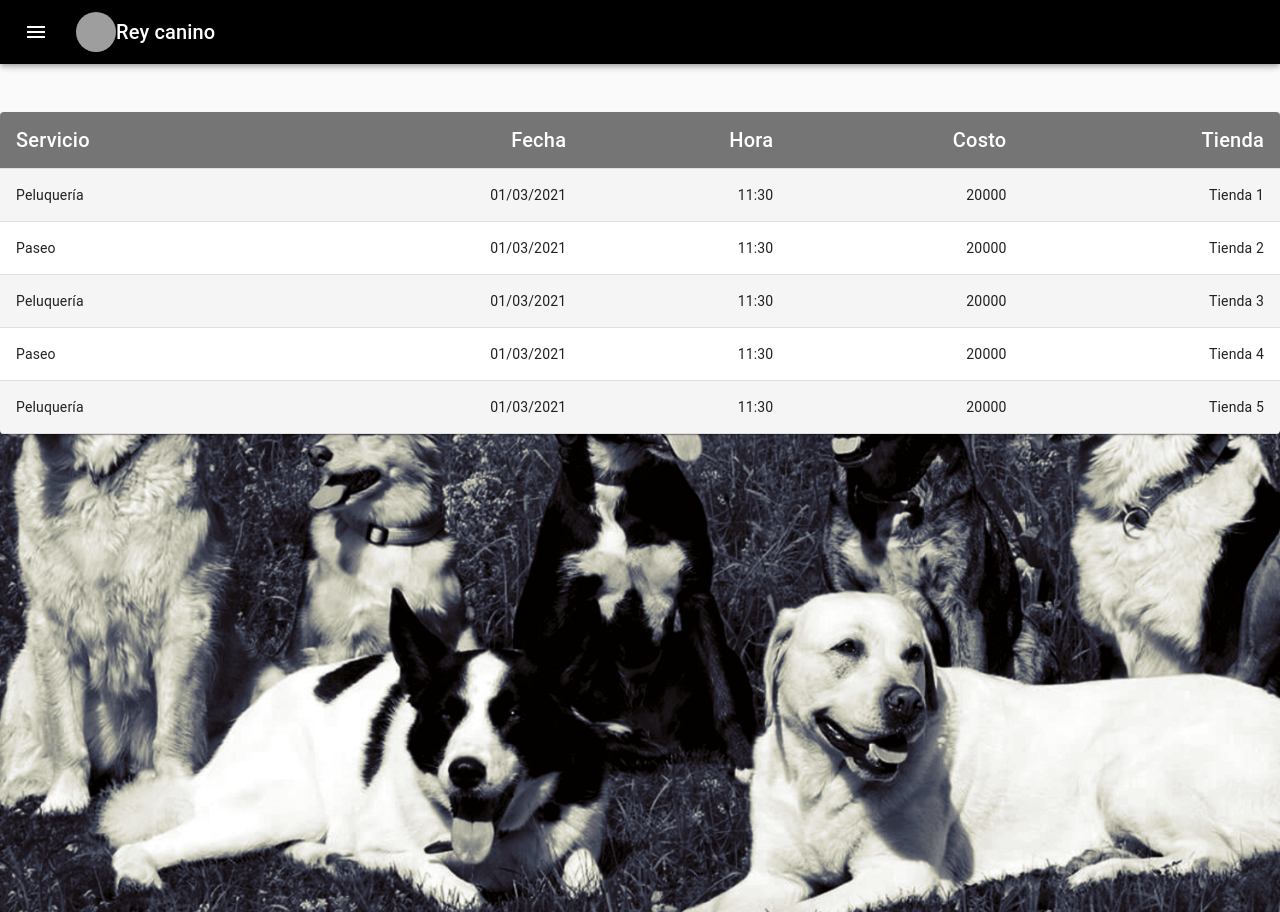
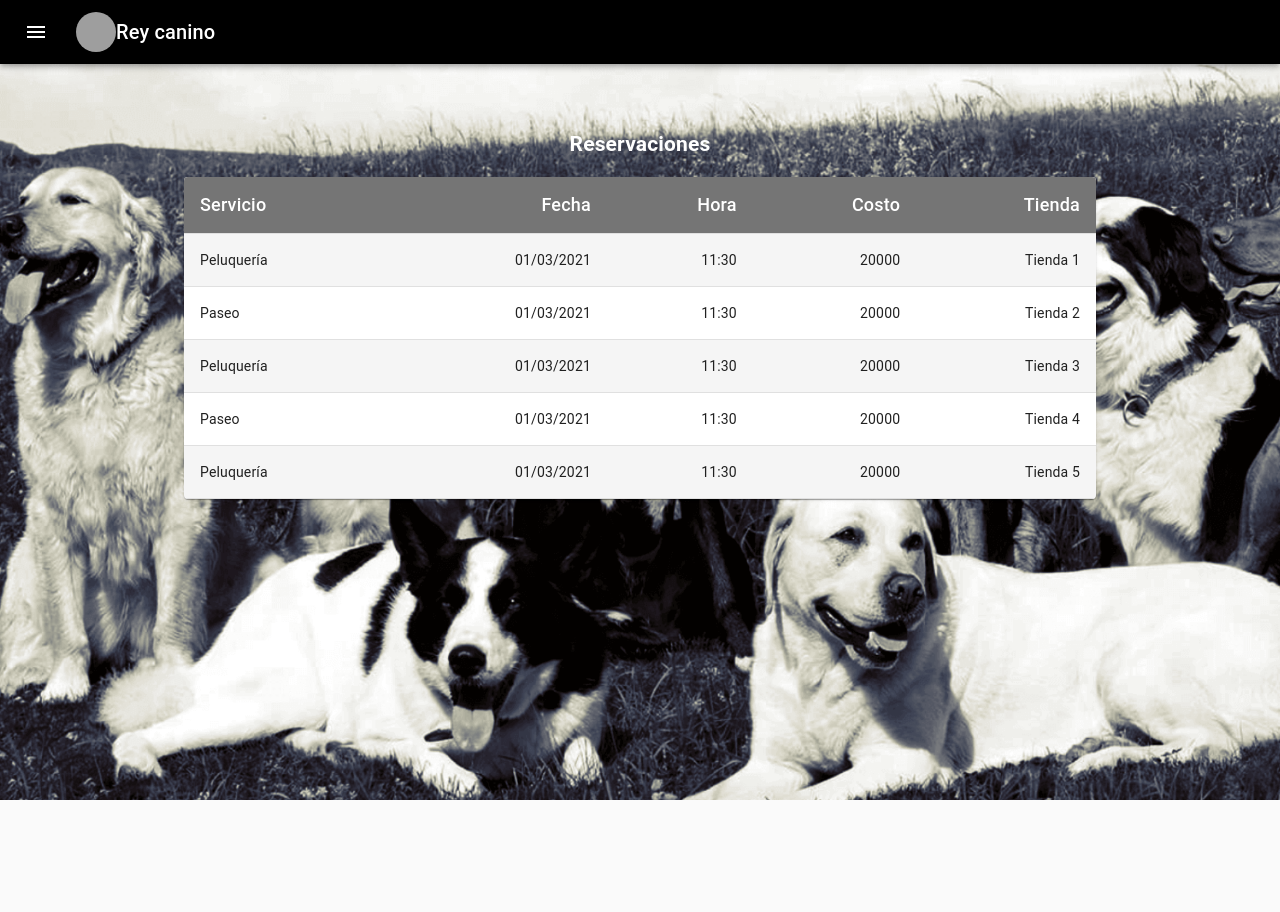
Before and after one commit to ReyCanino/ReyCanino, a React (Create React App) app: page /reservations in a window 1280 px wide. After the commit the page ends 800 px from the top, so only its background shows below. Built offline with nearby package versions, Linux system fonts and the light colour scheme; grey boxes are pictures that could not be loaded.

Commit message:
revervaciones clientes

```diff
--- a/src/components/ReservationsComponent.js
+++ b/src/components/ReservationsComponent.js
@@ -12,7 +12,7 @@ const StyledTableCell = withStyles((theme) => ({
   head: {
     backgroundColor: '#757575',
     color: theme.palette.common.white,
-    fontSize: 20,
+    fontSize: 18,
   },
   body: {
     fontSize: 14,
--- a/src/pages/Reservations.js
+++ b/src/pages/Reservations.js
@@ -1,22 +1,34 @@
 import React, { Component } from 'react';
 import Menu from '../components/Menu';
 import ReservationsComponent from '../components/ReservationsComponent';
+import {Container} from '@material-ui/core';
 
 export default class Reservation extends Component {
 
     render() {
         return (
-            <container >
-                <Menu />
-                <div
-                style={{
+            <container maxWidth="sm">
+
+                <div  style={{
                     backgroundImage: `url("../fondo-login.png")`,
                     backgroundSize:'cover',
                     backgroundRepeat: 'no-repeat',
-                    height: "100vh",
+                    height: "100vh"
 
-                    }}>
-                    <ReservationsComponent history={this.props.history}/>
+                }} >
+                    <Menu />
+                    <Container maxWidth="md">
+                        <h2 style={{
+                            color:"#FFFFFF",
+                            textAlign:'center',
+                            fontWeight: 'bold',
+                            fontSize:'20',
+
+                        }}>Reservaciones</h2>
+
+                        <ReservationsComponent maxWidth="md" history={this.props.history}/>
+                    </Container>
+
                 </div>
             </container>
         );
```
